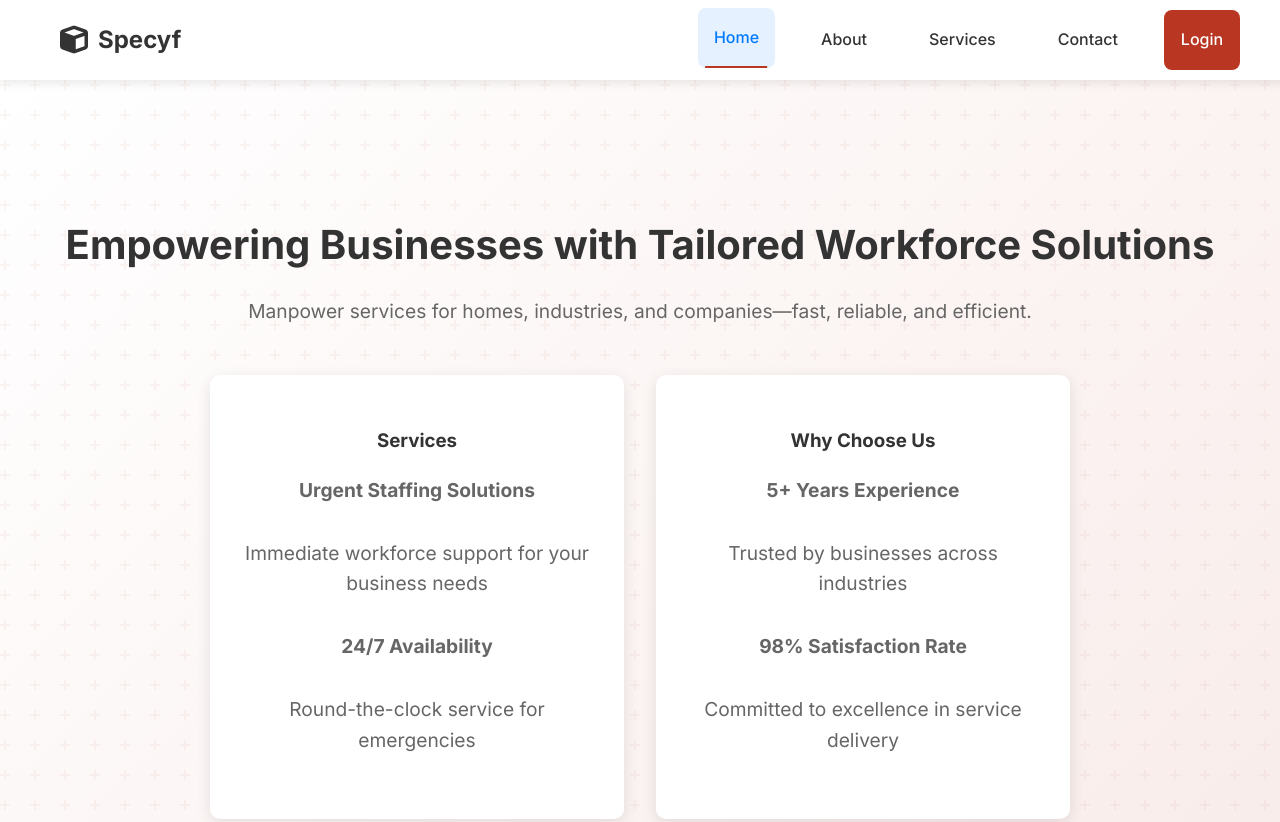
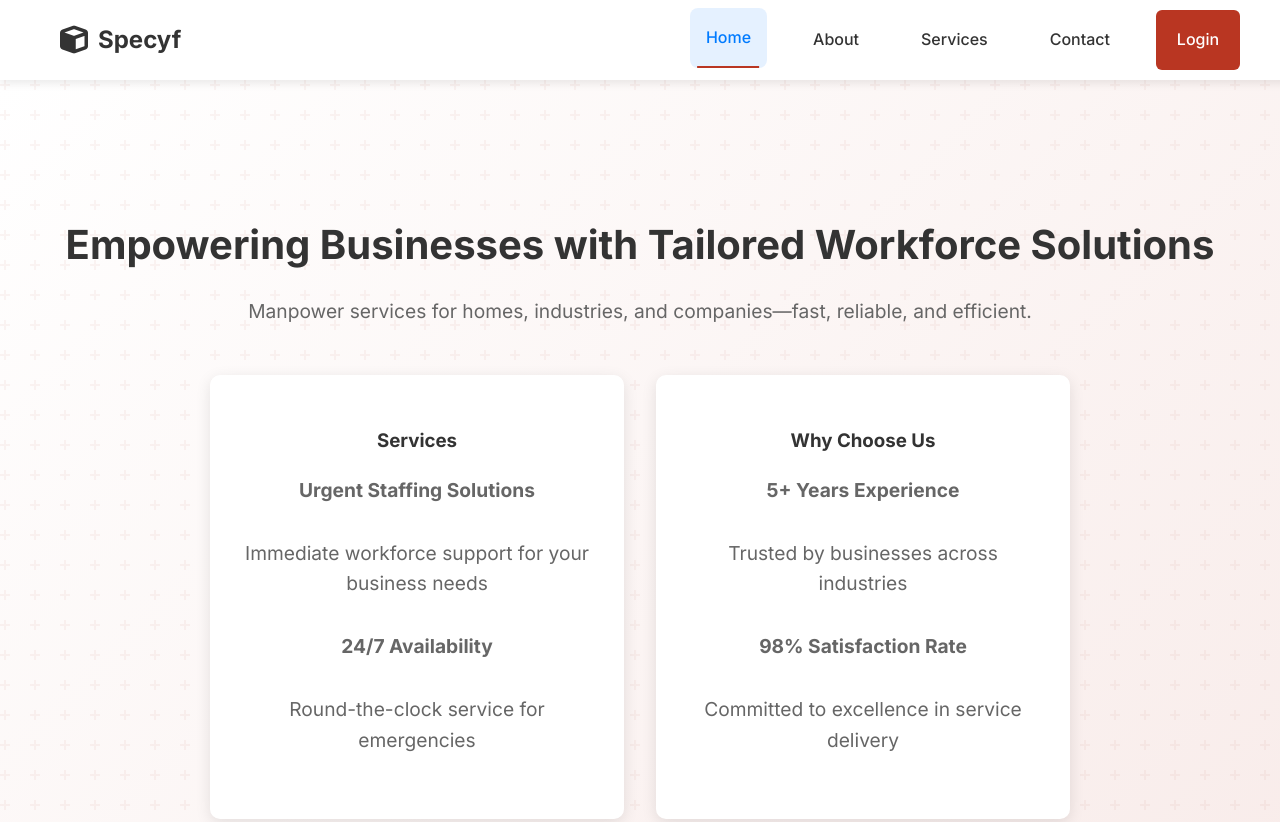
Before and after one commit to Praveen120228/specyf-website, a website: page index.html in a window 1280 px wide. Shown: the top 822 px of the page. Drawn offline with Linux system fonts and the light colour scheme.

Commit message:
fix: Update navigation link styles for consistency
- Fixed active state styling for contact link
- Improved login button styles
- Ensured consistent hover and active states across all nav links

```diff
--- a/css/style.css
+++ b/css/style.css
@@ -182,18 +182,23 @@ nav {
     width: 80%;
 }
 
-.login-btn {
+.nav-links .login-btn {
     background: var(--primary-color);
     color: var(--white) !important;
     padding: 8px 20px;
     border-radius: 6px;
-    transition: all 0.3s var(--animation-timing);
 }
 
-.login-btn:hover {
+.nav-links .login-btn:hover,
+.nav-links .login-btn.active {
     transform: translateY(-2px) !important;
     box-shadow: 0 4px 12px rgba(185, 54, 34, 0.2);
     background: var(--primary-color) !important;
+    color: var(--white) !important;
+}
+
+.nav-links .login-btn::after {
+    display: none;
 }
 
 .mobile-menu-toggle {
```
